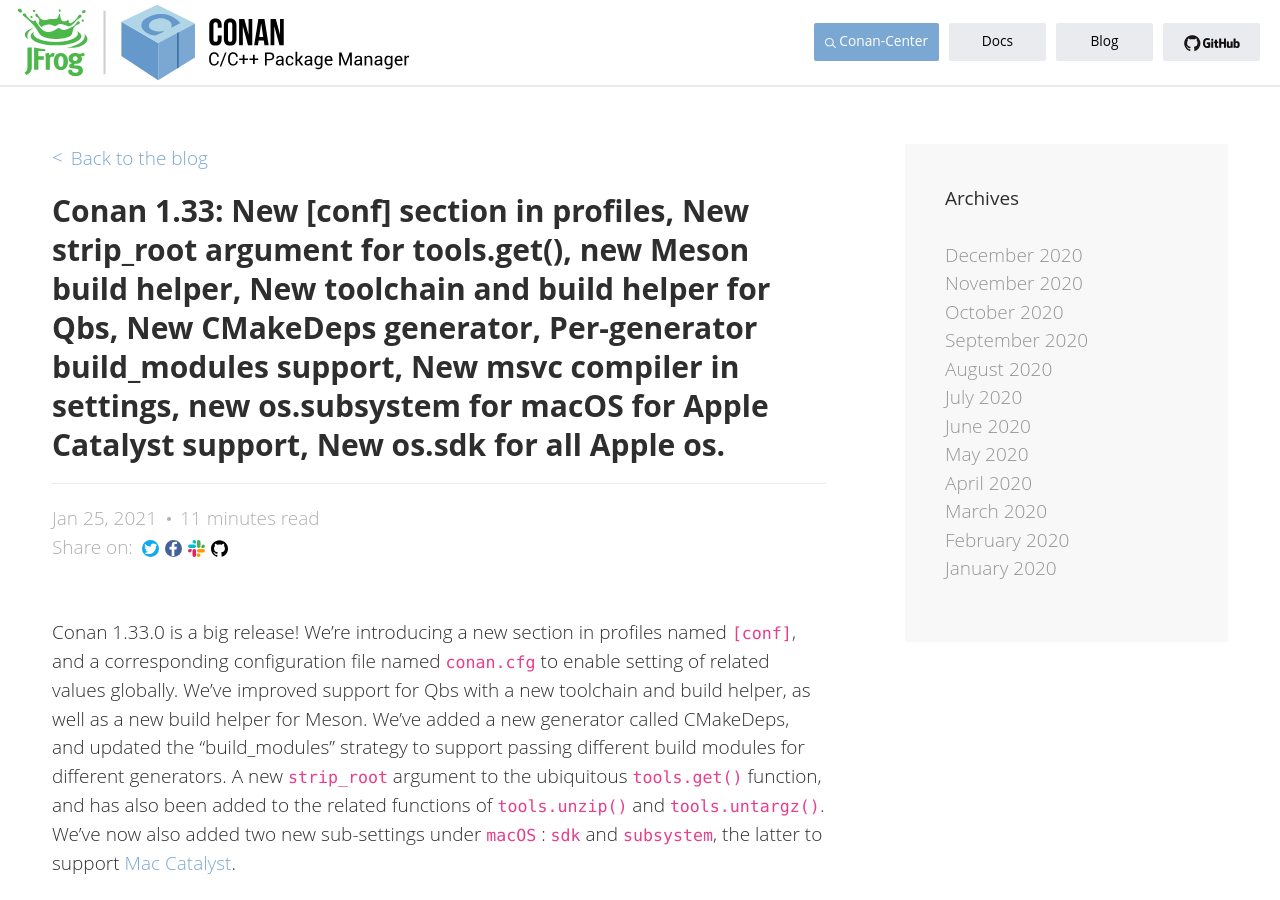
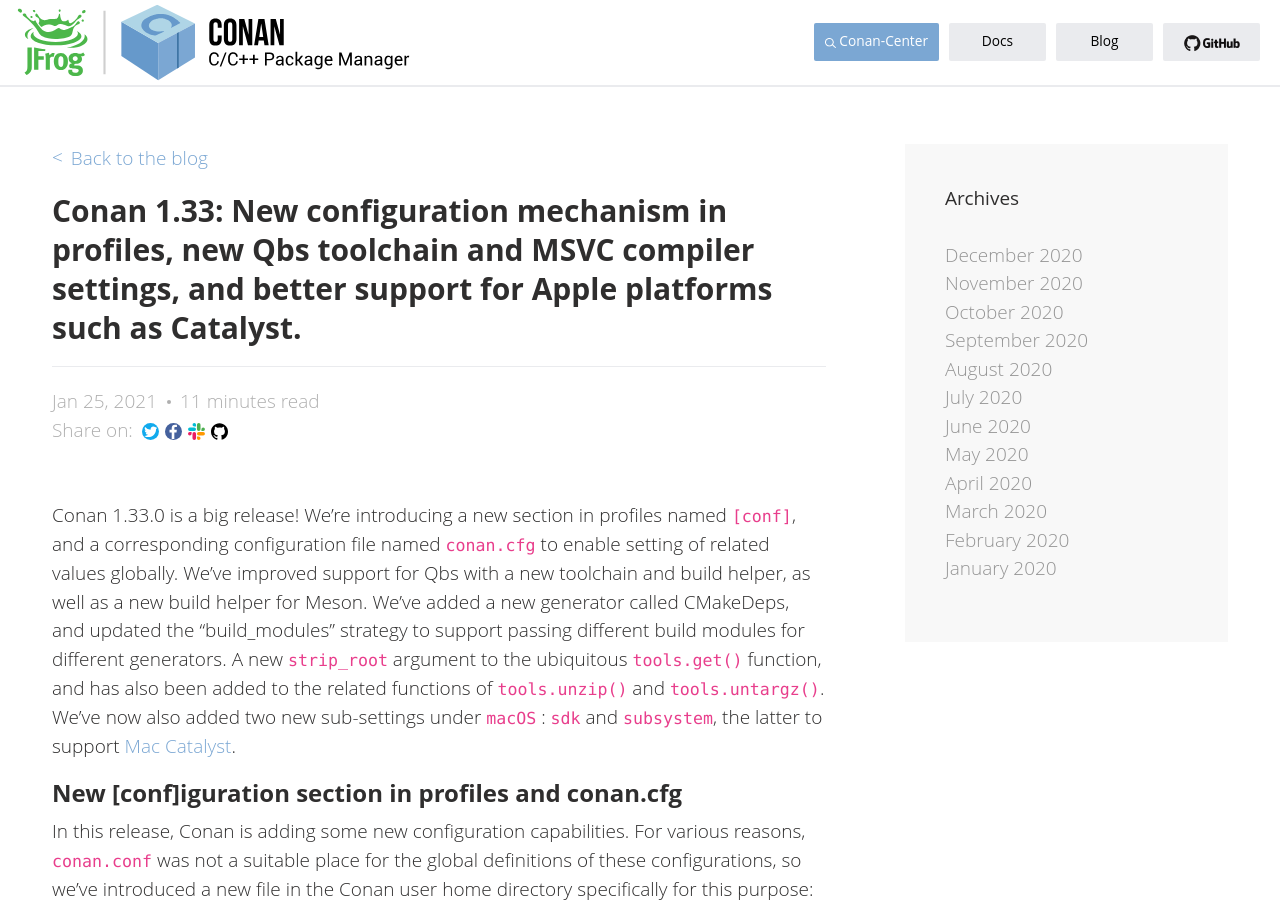
Before and after one commit to conan-io/conan-io.github.io, a Jekyll site: the page built from _posts/2021-01-25-New-conan-release-1-33.markdown, in a window 1280 px wide and 900 px high. Built offline with Jekyll 4.4.1, drawn with Linux system fonts in a browser that asks for light colours; comment, search, counter and statistics services are not loaded.

Commit message:
Update title based on team feedback

```diff
--- a/_posts/2021-01-25-New-conan-release-1-33.markdown
+++ b/_posts/2021-01-25-New-conan-release-1-33.markdown
@@ -1,11 +1,8 @@
 ---
 layout: post
 comments: false
-title: "Conan 1.33: New [conf] section in profiles, New strip_root argument for
-tools.get(), new Meson build helper, New toolchain and build helper for Qbs, New
-CMakeDeps generator, Per-generator build_modules support, New msvc compiler in
-settings, new os.subsystem for macOS for Apple Catalyst support, New os.sdk for
-all Apple os."
+title: "Conan 1.33: New configuration mechanism in profiles, new Qbs toolchain and
+MSVC compiler settings, and better support for Apple platforms such as Catalyst."
 ---
 
 Conan 1.33.0 is a big release! We're introducing a new section in profiles named
```
